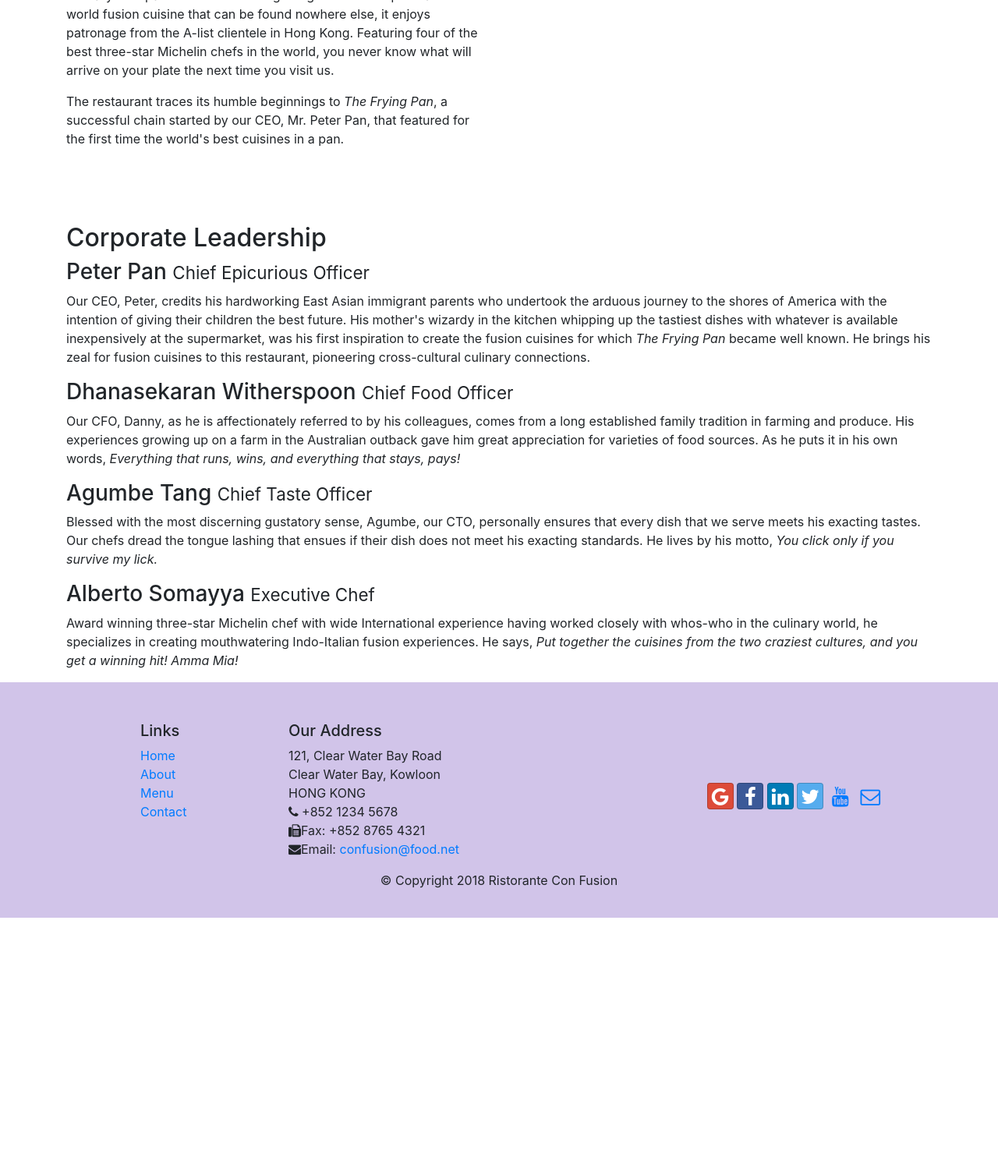
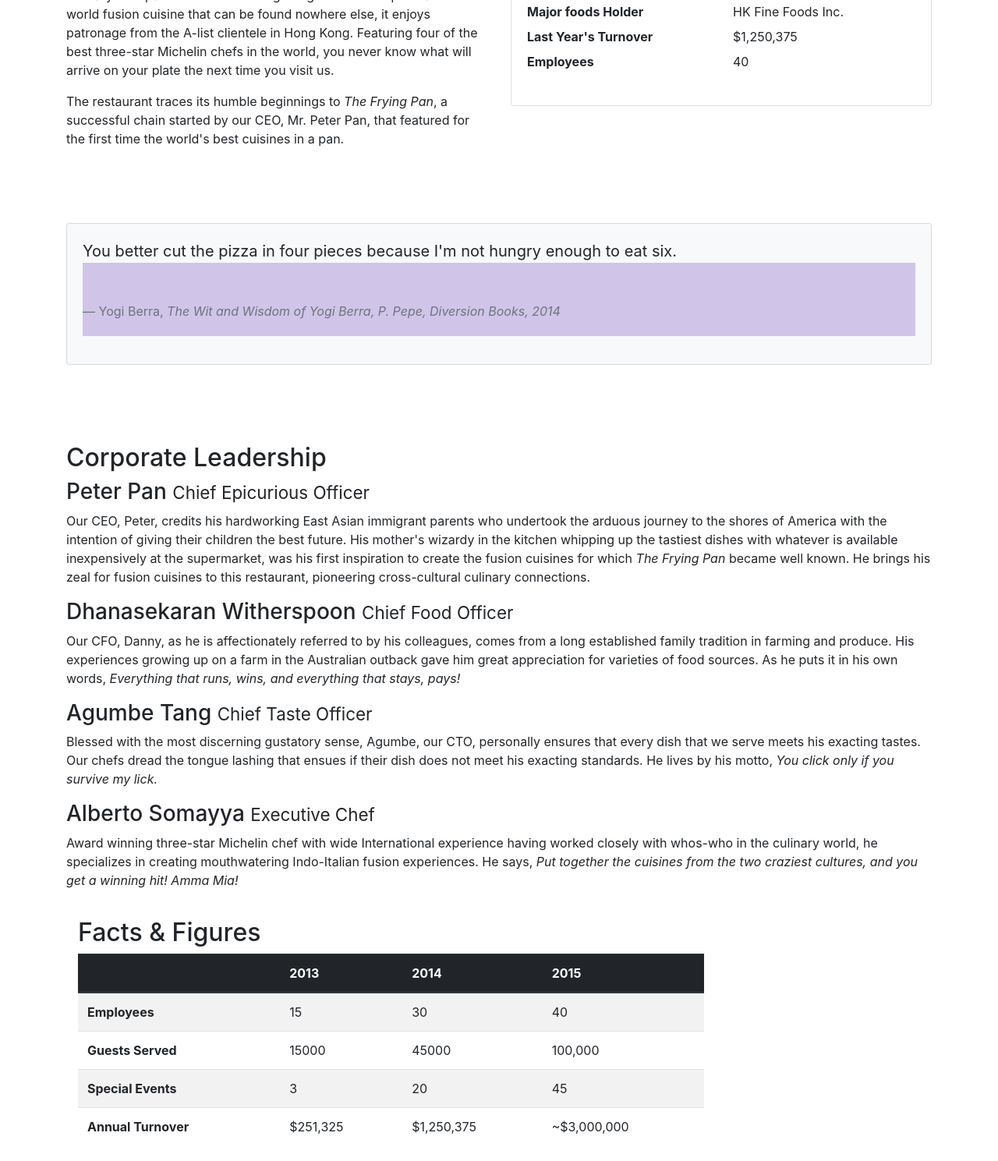
Before and after one commit to naren-mohan123/bootstrap-project, a website: page aboutus.html in a window 1280 px wide. Shown: the part 613-2102 px from the top of the page at 78% size. Before the commit the page ends 1790 px from the top, so only its background shows below. Drawn offline with nearby package versions, Linux system fonts and the light colour scheme.

Commit message:
bootstrap tables and cards

```diff
--- a/CSS/style.css
+++ b/CSS/style.css
@@ -28,3 +28,6 @@ body{
 .icon-space{
     padding: 0px 2px 0px 0px;
 }
+.table-content{
+    margin-bottom: 100px;
+}
--- a/aboutus.html
+++ b/aboutus.html
@@ -65,10 +65,36 @@
                 <p>The restaurant traces its humble beginnings to <em>The Frying Pan</em>, a successful chain started by our CEO, Mr. Peter Pan, that featured for the first time the world's best cuisines in a pan.</p>
 
             </div>
-            <div>
+            <div class="col-sm">
+                <div class="card">
+                    <h3 class="card-header bg-primary text-white ">Facts at a Glance</h3>
+                    <div class="card-body">
+                        <dl class="row">
+                            <dt class="col-6">started</dt>
+                            <dd class="col-6">3 Feb. 2013</dd>
+                            <dt class="col-6">Major foods Holder</dt>
+                            <dd class="col-6">HK Fine Foods Inc.</dd>
+                            <dt class="col-6">Last Year's Turnover</dt>
+                            <dd class="col-6">$1,250,375</dd>
+                            <dt class="col-6">Employees</dt>
+                            <dd class="col-6">40</dd>
+                        </dl>
+                    </div>
+                </div>
+            </div>
+            <div class="col-12 table-content ">
+                <div class="card card-body bg-light">
+                    <blockquote class="blockquote">
+                        <p class="mb-0">You better cut the pizza in four pieces because
+                            I'm not hungry enough to eat six.</p>
+                        <footer class="blockquote-footer">Yogi Berra,
+                            <cite title="Source Title">The Wit and Wisdom of Yogi Berra,
+                            P. Pepe, Diversion Books, 2014</cite>
+                        </footer>
+                    </blockquote>
+                </div>
             </div>
         </div>
-
 
         <div class="row">
             <div class="col-12">
@@ -82,8 +108,52 @@
                 <h3>Alberto Somayya <small>Executive Chef</small></h3>
                 <p class = "d-none d-sm-block">Award winning three-star Michelin chef with wide International experience having worked closely with whos-who in the culinary world, he specializes in creating mouthwatering Indo-Italian fusion experiences. He says, <em>Put together the cuisines from the two craziest cultures, and you get a winning hit! Amma Mia!</em></p>
             </div>
+        </div>
+        <div class="row row-content">
+            <div class="col-12 col-sm-9">
+                <h2>Facts &amp; Figures</h2>
+                <div class="table-responsive">
+                    <table class="table table-striped">
+                        <thead class="thead-dark">
+                            <tr>
+                                <th>&nbsp;</th>
+                                <th>2013</th>
+                                <th>2014</th>
+                                <th>2015</th>
+                            </tr>
+                        </thead>
+                        <tbody>
+                            <tr>
+                                <th>Employees</th>
+                                <td>15</td>
+                                <td>30</td>
+                                <td>40</td>
+                            </tr>
+                            <tr>
+                                <th>Guests Served</th>
+                                <td>15000</td>
+                                <td>45000</td>
+                                <td>100,000</td>
+                            </tr>
+                            <tr>
+                                <th>Special Events</th>
+                                <td>3</td>
+                                <td>20</td>
+                                <td>45</td>
+                            </tr>
+                            <tr>
+                                <th>Annual Turnover</th>
+                                <td>$251,325</td>
+                                <td>$1,250,375</td>
+                                <td>~$3,000,000</td>
+                            </tr>
+                        </tbody>
+                    </table>
+                </div>
+            </div>
+             <div class="col-12 col-sm-3">
+            </div>
        </div>
-
     </div>
 
     <footer class="footer">
```
